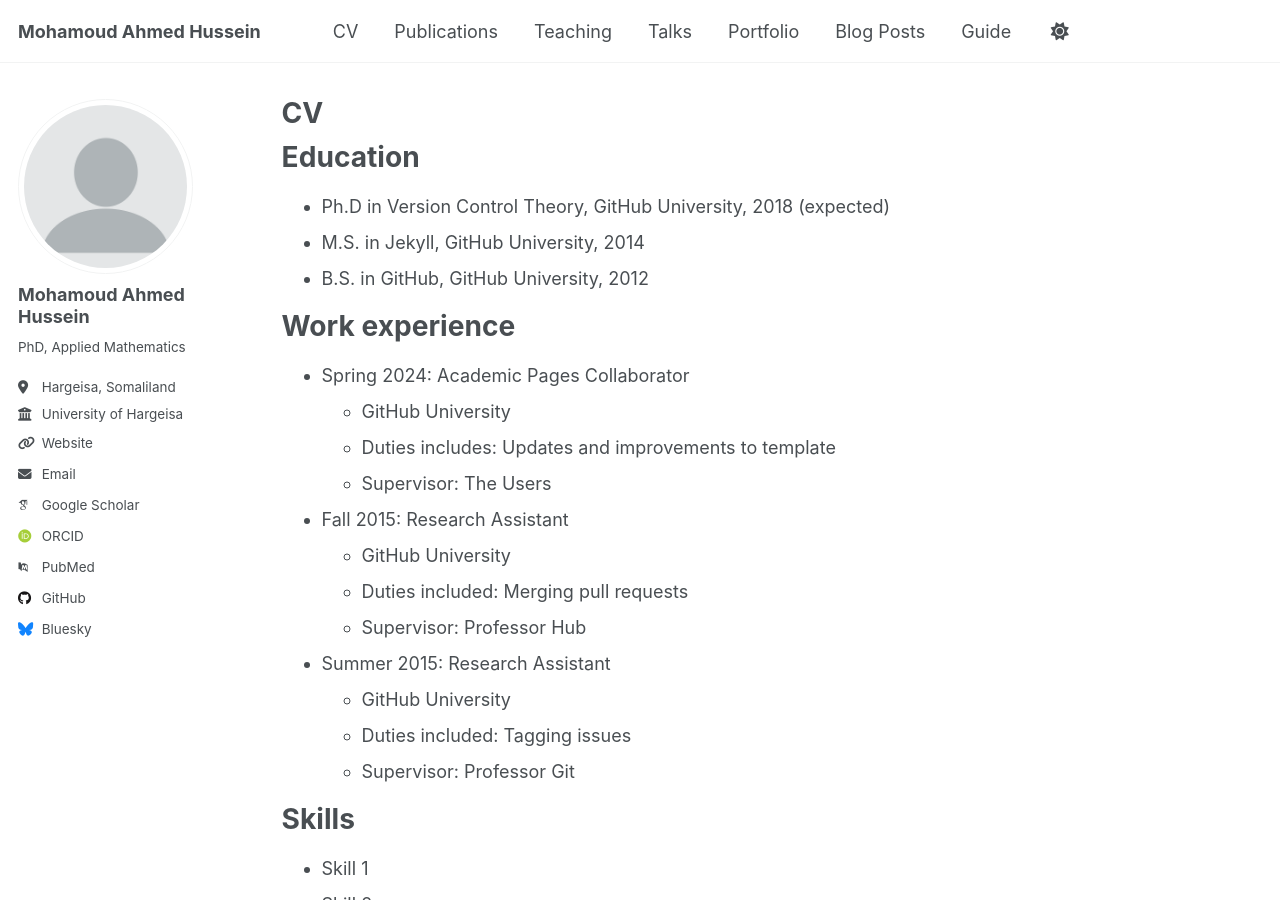
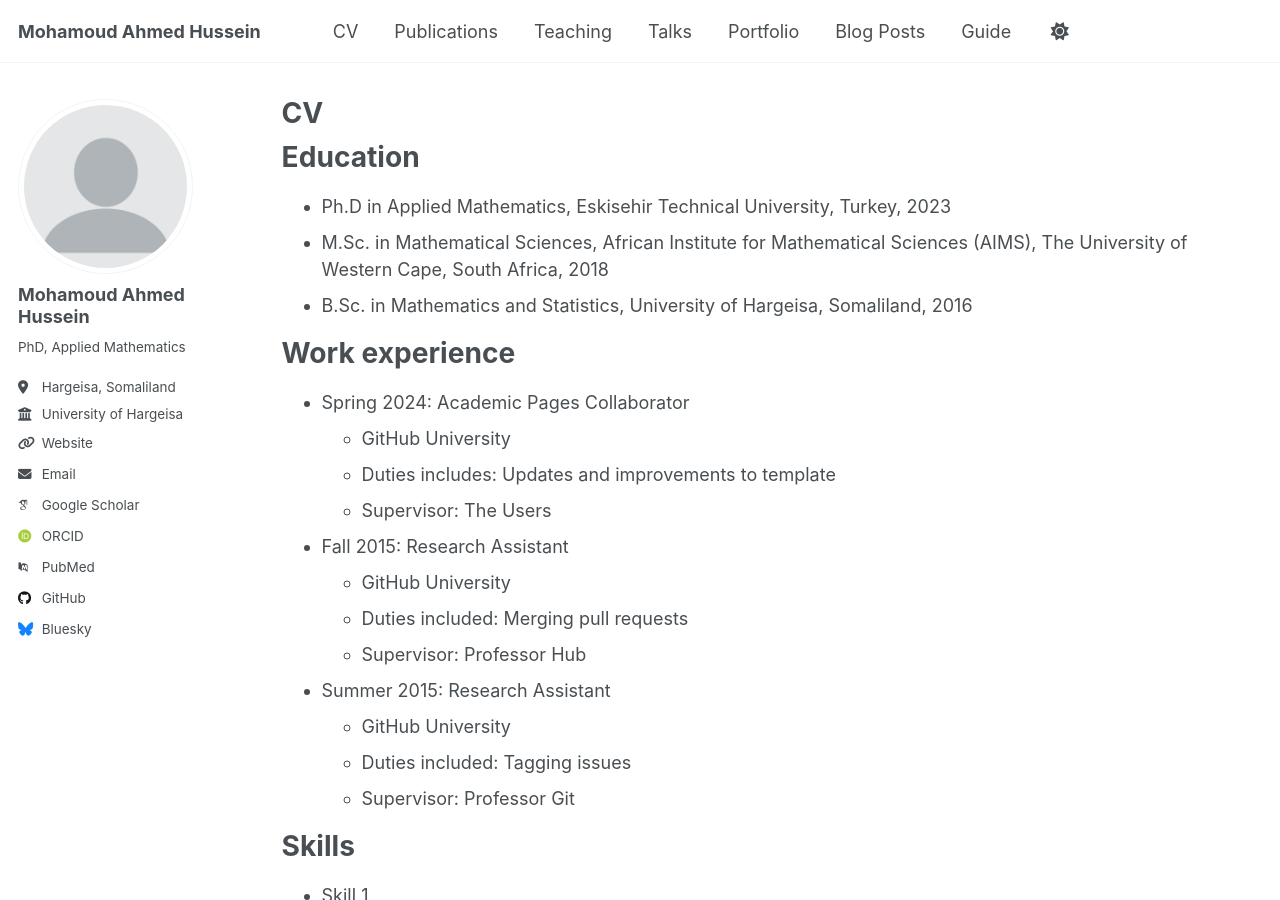
Before and after one commit to DrMohamoud/DrMohamoud.github.io, a Jekyll site: the page built from _pages/cv.md, in a window 1280 px wide and 900 px high. Built offline with Jekyll 4.4.1, drawn with Linux system fonts in a browser that asks for light colours; some web fonts are replaced; a script that is not in the unit is left out.

Commit message:
Update cv.md

```diff
--- a/_pages/cv.md
+++ b/_pages/cv.md
@@ -11,9 +11,9 @@
 
 Education
 ======
-* Ph.D in Version Control Theory, GitHub University, 2018 (expected)
-* M.S. in Jekyll, GitHub University, 2014
-* B.S. in GitHub, GitHub University, 2012
+* Ph.D in Applied Mathematics, Eskisehir Technical University, Turkey, 2023
+* M.Sc. in Mathematical Sciences, African Institute for Mathematical Sciences (AIMS), The University of Western Cape, South Africa, 2018
+* B.Sc. in Mathematics and Statistics, University of Hargeisa, Somaliland, 2016
 
 Work experience
 ======
```
